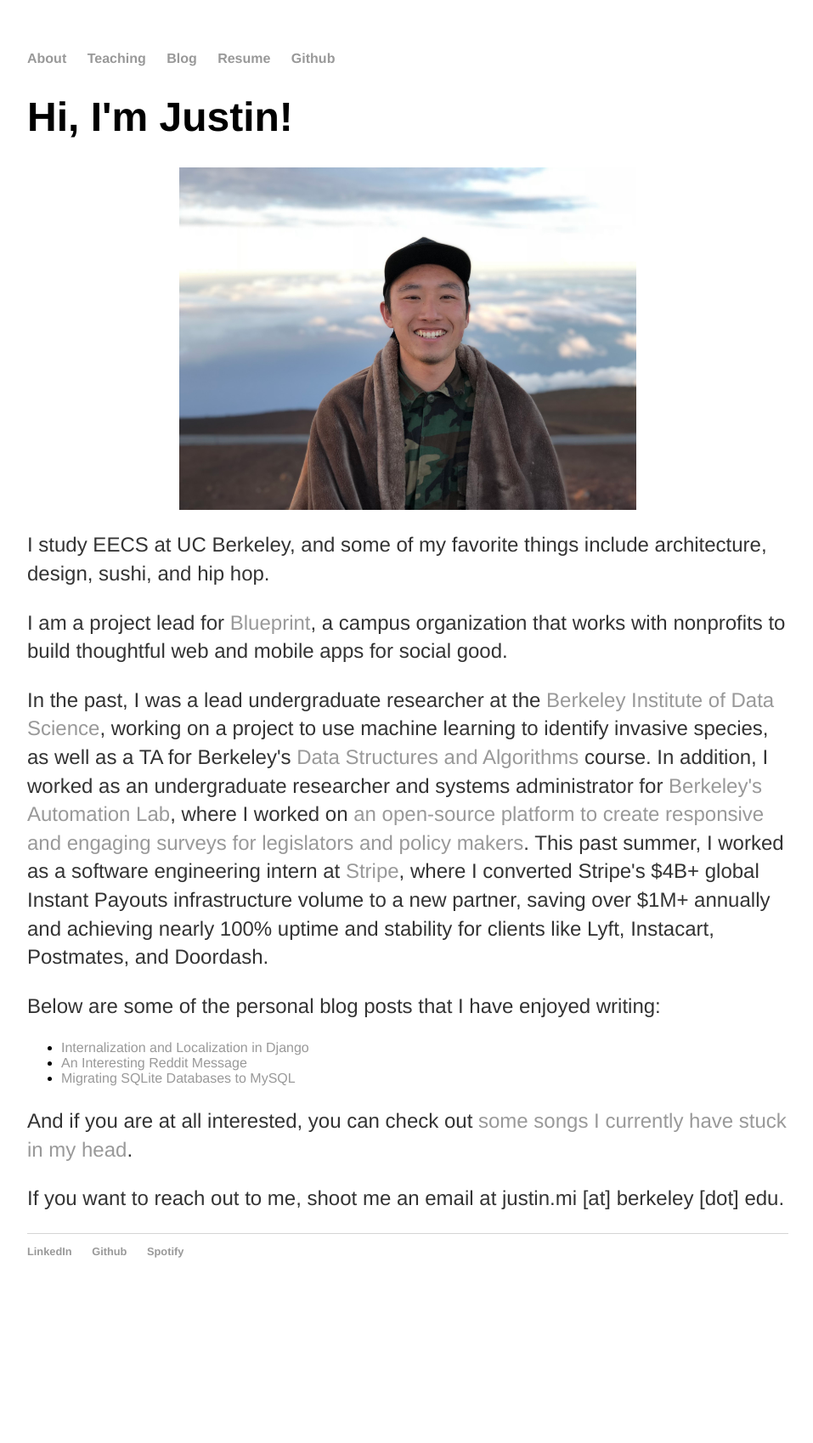
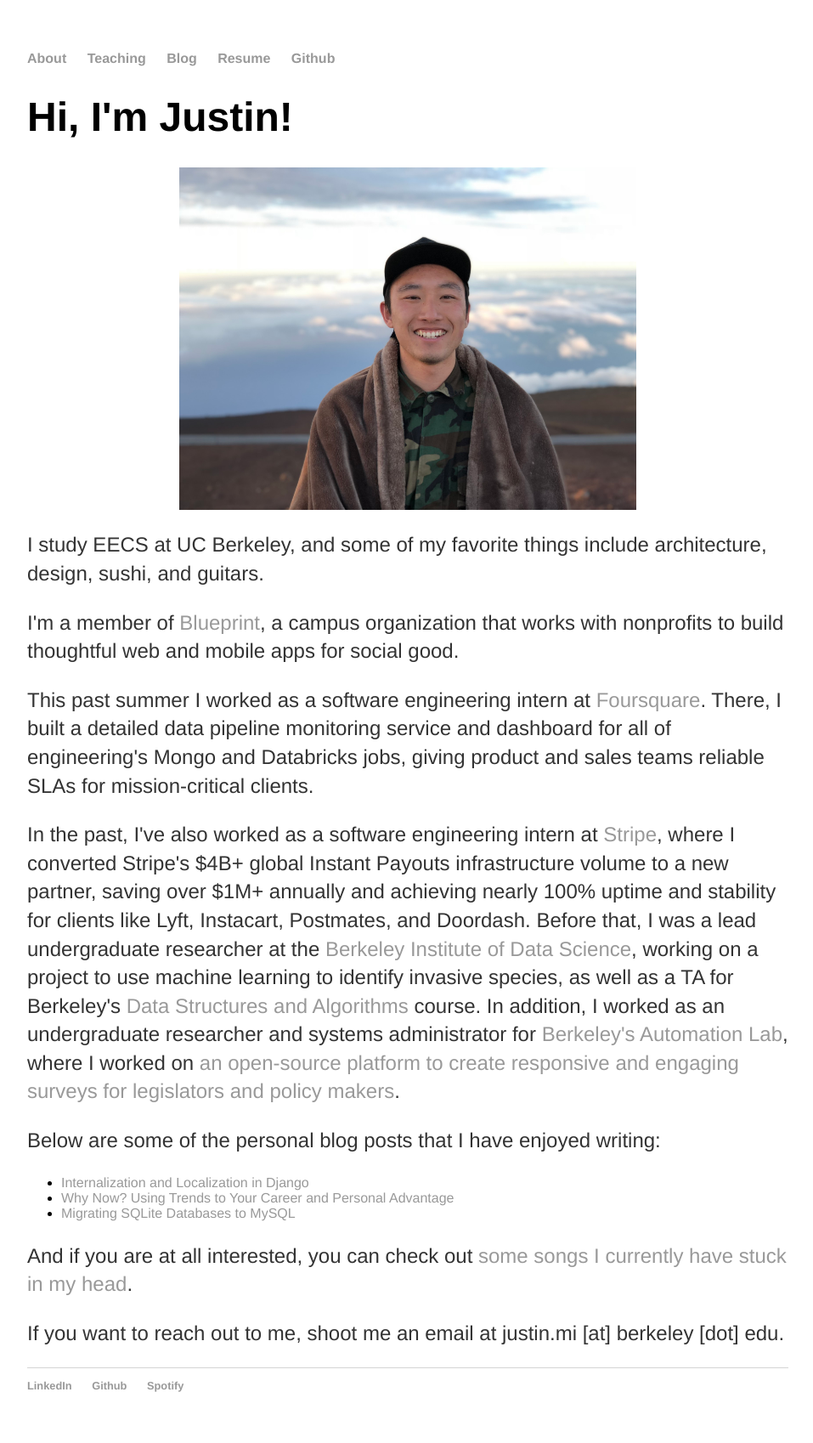
Before and after one commit to JustinMi/JustinMi.github.io, a Jekyll site: the page built from index.html, in a window 1280 px wide. Shown: the whole page at 85% size, without its empty margins (160-1117 px from the left). Built offline with Jekyll 4.4.1, drawn with Linux system fonts in a browser that asks for light colours; nearby versions of some CDN libraries; before the commit the page ends 1540 px from its top, so only the background shows below that.

```diff
--- a/index.html
+++ b/index.html
@@ -2,37 +2,90 @@
 layout: default
 title: About Justin
 ---
+
 <div class="blurb">
   <h1>Hi, I'm Justin!</h1>
   <div>
-      <img src="{{ site.baseurl }}/assets/images/home/7.jpg" alt="Haleakala Summit" style="width: 60%; margin: auto; display: block;">
+    <img
+      src="{{ site.baseurl }}/assets/images/home/7.jpg"
+      alt="Haleakala Summit"
+      style="width: 60%; margin: auto; display: block;"
+    />
   </div>
 
   <p>
-      I study EECS at UC Berkeley, and some of my favorite things include architecture, design, sushi, and hip hop.
+    I study EECS at UC Berkeley, and some of my favorite things include
+    architecture, design, sushi, and guitars.
   </p>
 
   <p>
-      I am a project lead for <a href="https://www.calblueprint.org/">Blueprint</a>, a campus organization that works with nonprofits to build thoughtful web and mobile apps for social good.
+    I'm a member of <a href="https://www.calblueprint.org/">Blueprint</a>, a
+    campus organization that works with nonprofits to build thoughtful web and
+    mobile apps for social good.
+  </p>
   <p>
+    This past summer I worked as a software engineering intern at
+    <a href="https://enterprise.foursquare.com/">Foursquare</a>. There, I built
+    a detailed data pipeline monitoring service and dashboard for all of
+    engineering's Mongo and Databricks jobs, giving product and sales teams
+    reliable SLAs for mission-critical clients.
+  </p>
   <p>
-      In the past, I was a lead undergraduate researcher at the <a href="https://bids.berkeley.edu/">Berkeley Institute of Data Science</a>, working on a project to use machine learning to identify invasive species, as well as a TA for Berkeley's <a href="http://datastructur.es/">Data Structures and Algorithms</a> course. In addition, I worked as an undergraduate researcher and systems administrator for <a href="http://autolab.berkeley.edu/">Berkeley's Automation Lab</a>, where I worked on <a href="http://citris-uc.org/connected-communities/project/the-collaborative-assessment-and-feedback-engine-cafe/">an open-source platform to create responsive and engaging surveys for legislators and policy makers</a>. This past summer, I worked as a software engineering intern at <a href="https://stripe.com/">Stripe</a>, where I converted Stripe's $4B+ global Instant Payouts infrastructure volume to a new partner, saving over $1M+ annually and achieving nearly 100% uptime and stability for clients like Lyft, Instacart, Postmates, and Doordash.
+    In the past, I've also worked as a software engineering intern at
+    <a href="https://stripe.com/">Stripe</a>, where I converted Stripe's $4B+
+    global Instant Payouts infrastructure volume to a new partner, saving over
+    $1M+ annually and achieving nearly 100% uptime and stability for clients
+    like Lyft, Instacart, Postmates, and Doordash. Before that, I was a lead
+    undergraduate researcher at the
+    <a href="https://bids.berkeley.edu/">Berkeley Institute of Data Science</a>,
+    working on a project to use machine learning to identify invasive species,
+    as well as a TA for Berkeley's
+    <a href="http://datastructur.es/">Data Structures and Algorithms</a> course.
+    In addition, I worked as an undergraduate researcher and systems
+    administrator for
+    <a href="http://autolab.berkeley.edu/">Berkeley's Automation Lab</a>, where
+    I worked on
+    <a
+      href="http://citris-uc.org/connected-communities/project/the-collaborative-assessment-and-feedback-engine-cafe/"
+      >an open-source platform to create responsive and engaging surveys for
+      legislators and policy makers</a
+    >.
   </p>
 
   <p>
     Below are some of the personal blog posts that I have enjoyed writing:
   </p>
   <ul>
-      <li><a href="{{ site.baseurl }}/blog/2017/06/03/django-localization-internalization">Internalization and Localization in Django</a></li>
-      <li><a href="{{ site.baseurl }}/blog/2017/05/01/reddit-message">An Interesting Reddit Message</a></li>
-      <li><a href="{{ site.baseurl }}/blog/2017/04/28/migrating-sql-databases">Migrating SQLite Databases to MySQL</a></li>
+    <li>
+      <a
+        href="{{
+          site.baseurl
+        }}/blog/2017/06/03/django-localization-internalization"
+        >Internalization and Localization in Django</a
+      >
+    </li>
+    <li>
+      <a href="https://medium.com/sep-berkeley/why-now-1aa88a128755"
+        >Why Now? Using Trends to Your Career and Personal Advantage</a
+      >
+    </li>
+    <li>
+      <a href="{{ site.baseurl }}/blog/2017/04/28/migrating-sql-databases"
+        >Migrating SQLite Databases to MySQL</a
+      >
+    </li>
   </ul>
 
   <p>
-      And if you are at all interested, you can check out <a href="https://www.last.fm/user/themieberlake">some songs I currently have stuck in my head</a>.
+    And if you are at all interested, you can check out
+    <a href="https://www.last.fm/user/themieberlake"
+      >some songs I currently have stuck in my head</a
+    >.
   </p>
 
   <p>
-      If you want to reach out to me, shoot me an email at justin.mi [at] berkeley [dot] edu.
+    If you want to reach out to me, shoot me an email at justin.mi [at] berkeley
+    [dot] edu.
   </p>
-</div><!-- /.blurb -->
+</div>
+<!-- /.blurb -->
```
Also changed, not shown: 5 other files. Lines whose indentation alone changed are shown as unchanged.
